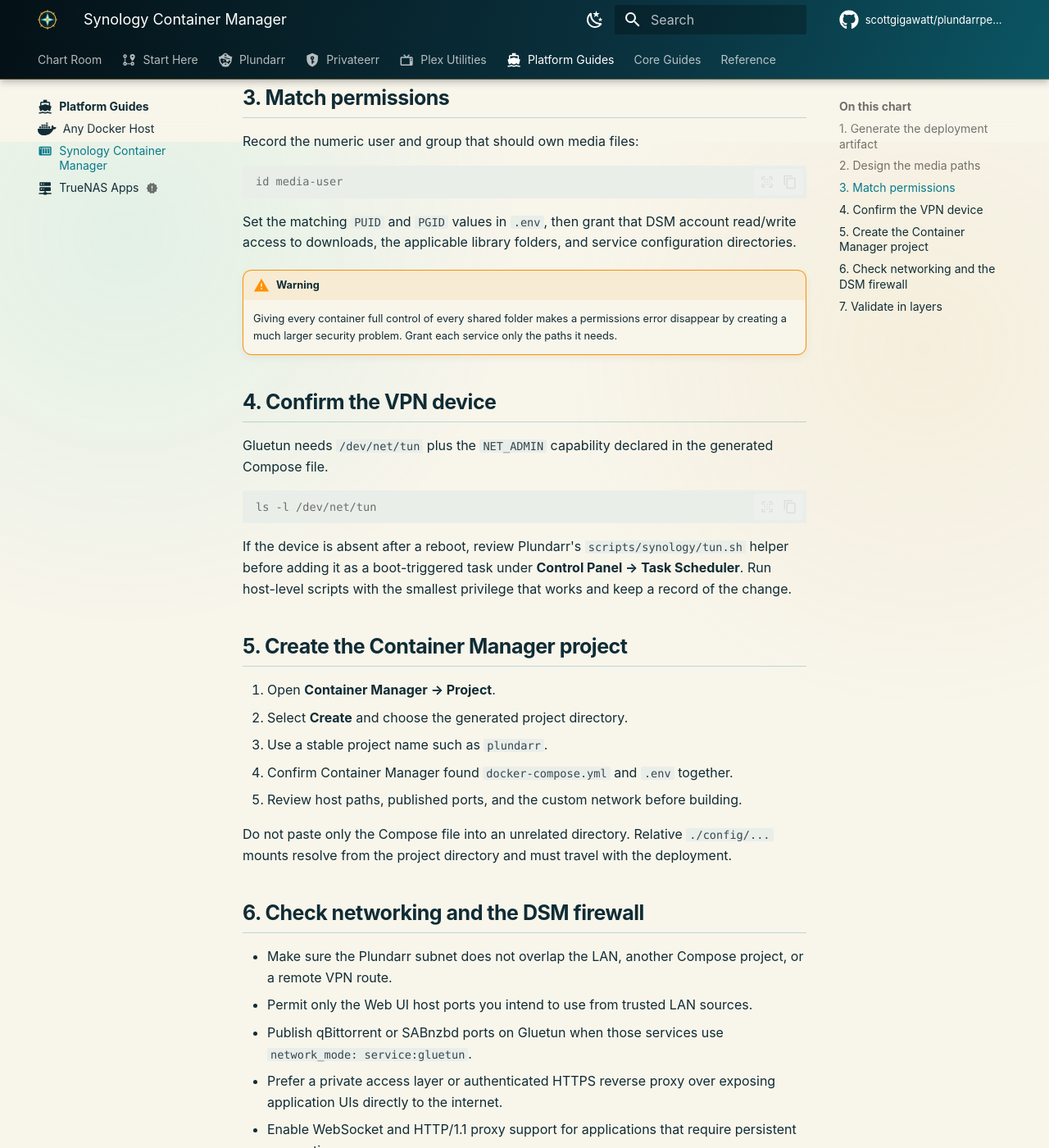
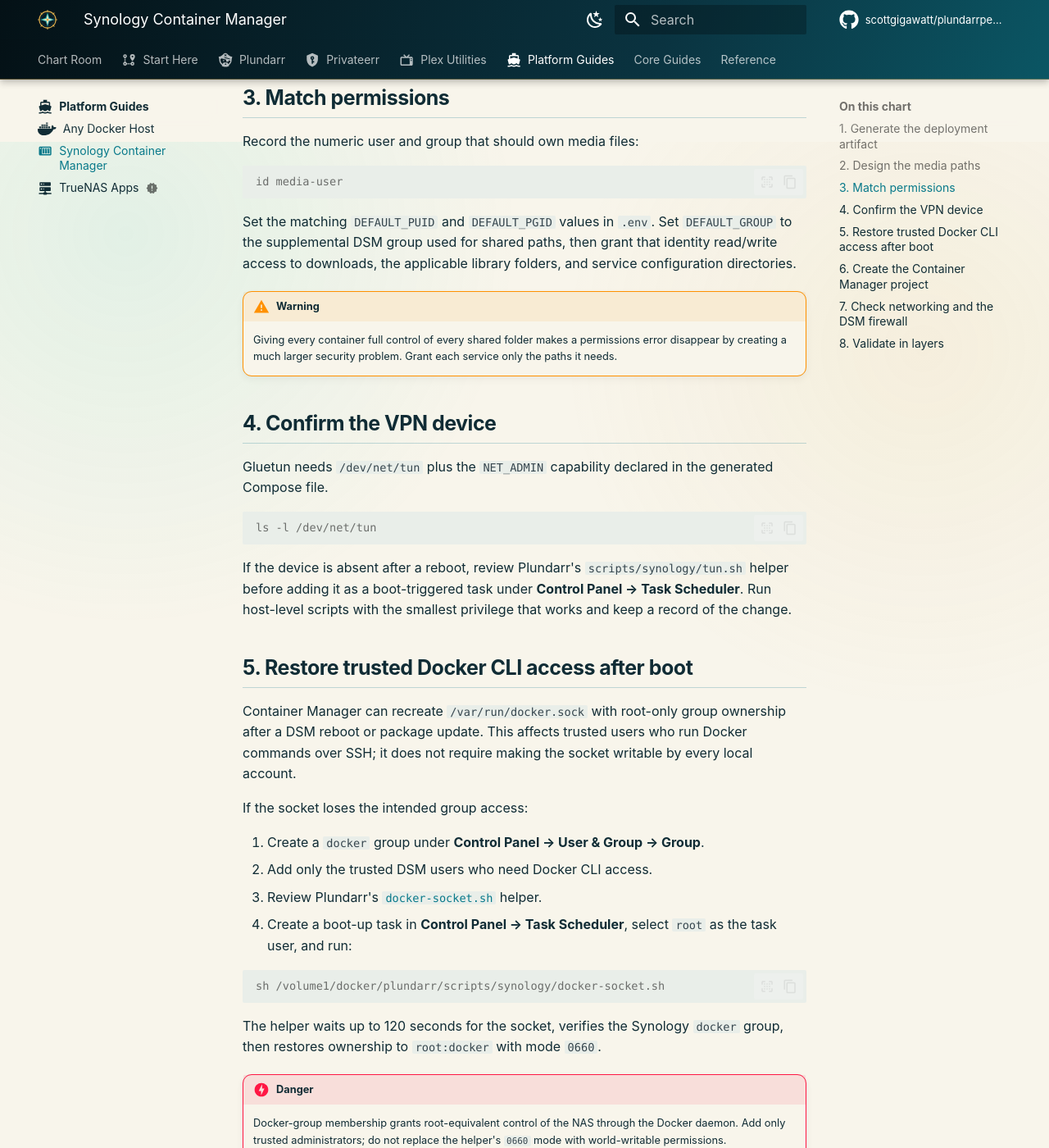
Before and after one commit to scottgigawatt/plundarrpedia, an MkDocs documentation site: the page built from docs/guides/synology.md, in a window 1280 px wide and 1400 px high, scrolled down 1227 px. Shown: the whole window at 82% size. Built offline with MkDocs 1.6.1 and Material for MkDocs 9.7.7, drawn with Linux system fonts in a browser that asks for light colours; comment, search, counter and statistics services are not loaded; some of the changed text lies outside the part shown.

Commit message:
📚 Teach the wiki the fleet's new tricks

````diff
--- a/docs/guides/synology.md
+++ b/docs/guides/synology.md
@@ -60,9 +60,10 @@ Record the numeric user and group that should own media files:
 id media-user
 ```
 
-Set the matching `PUID` and `PGID` values in `.env`, then grant that DSM account
-read/write access to downloads, the applicable library folders, and service
-configuration directories.
+Set the matching `DEFAULT_PUID` and `DEFAULT_PGID` values in `.env`. Set
+`DEFAULT_GROUP` to the supplemental DSM group used for shared paths, then grant
+that identity read/write access to downloads, the applicable library folders,
+and service configuration directories.
 
 !!! warning
     Giving every container full control of every shared folder makes a
@@ -83,7 +84,36 @@ If the device is absent after a reboot, review Plundarr's
 **Control Panel → Task Scheduler**. Run host-level scripts with the smallest
 privilege that works and keep a record of the change.
 
-## 5. Create the Container Manager project
+## 5. Restore trusted Docker CLI access after boot
+
+Container Manager can recreate `/var/run/docker.sock` with root-only group
+ownership after a DSM reboot or package update. This affects trusted users who
+run Docker commands over SSH; it does not require making the socket writable by
+every local account.
+
+If the socket loses the intended group access:
+
+1. Create a `docker` group under **Control Panel → User & Group → Group**.
+2. Add only the trusted DSM users who need Docker CLI access.
+3. Review Plundarr's
+   [`docker-socket.sh`](https://github.com/scottgigawatt/plundarr/blob/main/scripts/synology/docker-socket.sh)
+   helper.
+4. Create a boot-up task in **Control Panel → Task Scheduler**, select `root`
+   as the task user, and run:
+
+```console
+sh /volume1/docker/plundarr/scripts/synology/docker-socket.sh
+```
+
+The helper waits up to 120 seconds for the socket, verifies the Synology
+`docker` group, then restores ownership to `root:docker` with mode `0660`.
+
+!!! danger
+    Docker-group membership grants root-equivalent control of the NAS through
+    the Docker daemon. Add only trusted administrators; do not replace the
+    helper's `0660` mode with world-writable permissions.
+
+## 6. Create the Container Manager project
 
 1. Open **Container Manager → Project**.
 2. Select **Create** and choose the generated project directory.
@@ -95,7 +125,7 @@ Do not paste only the Compose file into an unrelated directory. Relative
 `./config/...` mounts resolve from the project directory and must travel with
 the deployment.
 
-## 6. Check networking and the DSM firewall
+## 7. Check networking and the DSM firewall
 
 - Make sure the Plundarr subnet does not overlap the LAN, another Compose
   project, or a remote VPN route.
@@ -107,7 +137,7 @@ the deployment.
 - Enable WebSocket and HTTP/1.1 proxy support for applications that require
   persistent connections.
 
-## 7. Validate in layers
+## 8. Validate in layers
 
 Start the project, then validate the VPN lane before configuring the rest of the
 fleet:
````
Also changed, not shown: docs/projects/plundarr/configuration.md (+16 -2 lines), docs/projects/plundarr/quick-start.md (+14 -0 lines), docs/projects/plundarr/troubleshooting.md (+17 -2 lines), docs/projects/privateerr/troubleshooting.md (+14 -0 lines), docs/reference/commands.md (+1 -0 lines).
